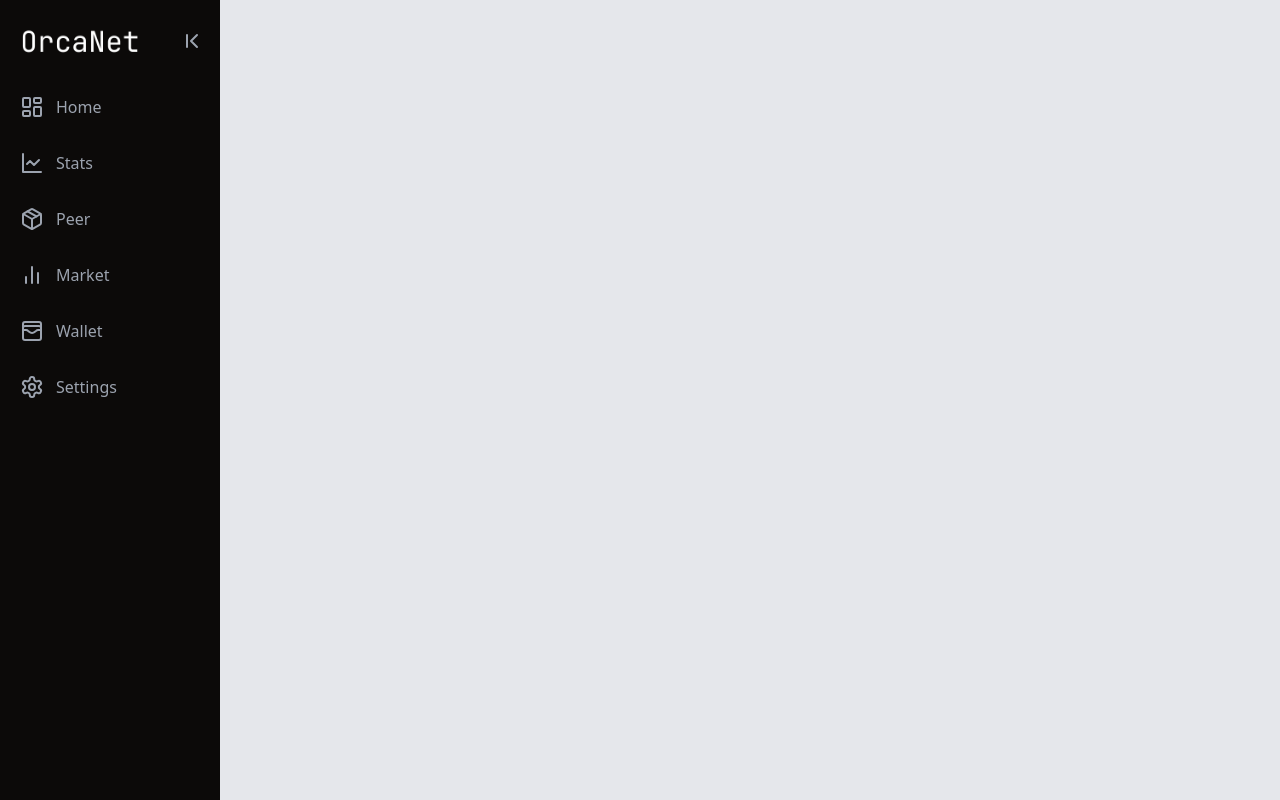
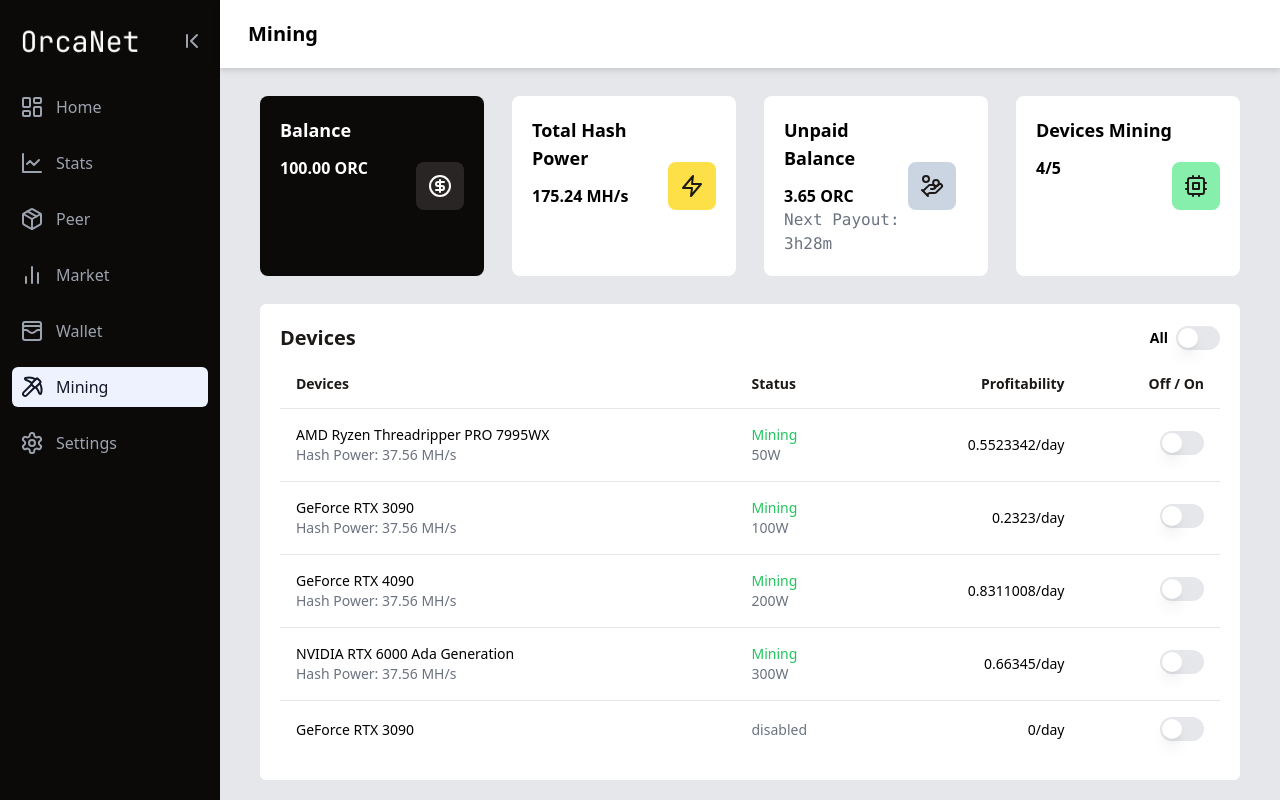
Before and after one commit to sbu-416-24sp/orcanet-desktop-deprecated, a React (Vite) app in the folder frontend/: page /mining in a window 1280 px wide. Built offline with nearby package versions, Linux system fonts and the light colour scheme.

Commit message:
Feature: Add mining page

```diff
--- a/frontend/package.json
+++ b/frontend/package.json
@@ -11,6 +11,7 @@
   "dependencies": {
     "@radix-ui/react-checkbox": "^1.0.4",
     "@radix-ui/react-slot": "^1.0.2",
+    "@radix-ui/react-switch": "^1.0.3",
     "@tanstack/react-table": "^8.12.0",
     "class-variance-authority": "^0.7.0",
     "clsx": "^2.1.0",
--- a/frontend/src/App.tsx
+++ b/frontend/src/App.tsx
@@ -5,6 +5,7 @@ import MarketPage from "./market/MarketPage";
 import WalletPage from "./wallet/WalletPage";
 import SettingsPage from "./settings/SettingsPage";
 import Sidebar from "./sidebar/Sidebar";
+import MiningPage from "./mining/Mining";
 
 import { ThemeProvider } from "@/components/ui/ThemeProvider";
 import { BrowserRouter as Router, Routes, Route } from "react-router-dom";
@@ -23,6 +24,7 @@ function App() {
             <Route path="/peer" element={<PeerPage />} />
             <Route path="/market" element={<MarketPage />} />
             <Route path="/wallet" element={<WalletPage />} />
+            <Route path="/mining" element={<MiningPage />} />
             <Route path="/settings" element={<SettingsPage />} />
           </Routes>
         </Router>
--- /dev/null
+++ b/frontend/src/mining/Mining.tsx
@@ -0,0 +1,85 @@
+import { CircleDollarSign, Zap, HandCoins, Cpu } from "lucide-react";
+import MiningDevices from "./MiningDevices";
+import { useState } from "react";
+
+const MiningPage = () => {
+  async function copyIDToClipboard(e: React.MouseEvent<HTMLParagraphElement>) {
+    await navigator.clipboard.writeText(e.currentTarget.innerText);
+  }
+
+  function MiningPageHeader() {
+    return (
+      <div className="bg-white w-full py-5 px-7 flex justify-between items-center drop-shadow-md">
+        <div className="flex items-center gap-2">
+          <h1 className="font-bold text-xl">Mining</h1>
+        </div>
+      </div>
+    );
+  }
+
+  function MiningDashBoard() {
+    return (
+      <div className="grid grid-cols-4 gap-7 mb-7">
+        <div className="flex justify-between bg-stone-950 text-white rounded-lg p-5">
+          <div>
+            <h1 className="text-lg mb-3 font-bold">Balance</h1>
+            <p className="font-semibold">100.00 ORC</p>
+          </div>
+          <div className="flex items-center h-full">
+            <div className="p-3 bg-stone-800 rounded-lg size-fit">
+              <CircleDollarSign />
+            </div>
+          </div>
+        </div>
+        <div className="flex justify-between bg-white rounded-lg p-5">
+          <div className="w-9/12">
+            <h1 className="text-lg mb-3 font-bold">Total Hash Power</h1>
+            <p className="w-full break-words font-semibold">175.24 MH/s</p>
+          </div>
+          <div className="flex items-center h-full">
+            <div className="p-3 bg-yellow-300 rounded-lg size-fit text-stone-900">
+              <Zap />
+            </div>
+          </div>
+        </div>
+        <div className="flex justify-between bg-white rounded-lg p-5">
+          <div className="w-9/12">
+            <h1 className="text-lg mb-3 font-bold">Unpaid Balance</h1>
+            <p className="w-full break-words font-semibold">3.65 ORC</p>
+            <p className="w-full break-words font-mono text-gray-500">
+              Next Payout: 3h28m
+            </p>
+          </div>
+          <div className="flex items-center h-full">
+            <div className="p-3 bg-slate-300 rounded-lg size-fit text-stone-900 mr-3">
+              <HandCoins />
+            </div>
+          </div>
+        </div>
+        <div className="flex justify-between bg-white rounded-lg p-5">
+          <div className="w-9/12">
+            <h1 className="text-lg mb-3 font-bold">Devices Mining</h1>
+            <p className="w-full break-words font-semibold">4/5</p>
+          </div>
+          <div className="flex items-center h-full">
+            <div className="p-3 bg-green-300 rounded-lg size-fit text-stone-900">
+              <Cpu />
+            </div>
+          </div>
+        </div>
+      </div>
+    );
+  }
+
+  return (
+    <div id="mining-page" className="flex flex-col grow size-full text-black">
+      <MiningPageHeader />
+      <div className="size-full px-10 py-7 overflow-y-auto">
+        <MiningDashBoard />
+        <MiningDevices />
+      </div>
+    </div>
+  );
+};
+
+export default MiningPage;
--- /dev/null
+++ b/frontend/src/mining/MiningDevices.tsx
@@ -0,0 +1,223 @@
+"use client";
+
+import {
+  ColumnDef,
+  flexRender,
+  getCoreRowModel,
+  useReactTable,
+} from "@tanstack/react-table";
+
+import {
+  Table,
+  TableBody,
+  TableCell,
+  TableHead,
+  TableHeader,
+  TableRow,
+} from "@/components/ui/table";
+
+import { ChevronsRight } from "lucide-react";
+import { Link, useParams } from "react-router-dom";
+import { Switch } from "@/components/ui/switch";
+
+export let DevicesData = [
+  {
+    id: "59a53ee428a643e940546c5ccfc5663e",
+    model: "AMD Ryzen Threadripper PRO 7995WX",
+    hashpower: "37.56 MH/s",
+    amount: 0.5523342,
+    status: "Mining",
+    power: "50W",
+    switch: true,
+  },
+  {
+    id: "f0623b42ea2d521b945a80b014f5694b",
+    model: "GeForce RTX 3090",
+    hashpower: "37.56 MH/s",
+    amount: 0.2323,
+    status: "Mining",
+    power: "100W",
+    switch: true,
+  },
+  {
+    id: "061b96f36e163ef82de2feefe7d7aaba",
+    model: "GeForce RTX 4090",
+    hashpower: "37.56 MH/s",
+    amount: 0.8311008,
+    status: "Mining",
+    power: "200W",
+    switch: true,
+  },
+  {
+    id: "b8ae1f8845ee9cbe64174ae089973b56",
+    model: "NVIDIA RTX 6000 Ada Generation",
+    hashpower: "37.56 MH/s",
+    amount: 0.66345,
+    status: "Mining",
+    power: "300W",
+    switch: true,
+  },
+  {
+    id: "bcaeff20734041e27098eb5138b3003a",
+    model: "GeForce RTX 3090",
+    hashpower: "",
+    amount: 0,
+    status: "disabled",
+    power: "",
+    switch: false,
+  },
+];
+
+interface DataTableProps<TData, TValue> {
+  columns: ColumnDef<TData, TValue>[];
+  data: TData[];
+}
+
+export function DataTable<TData, TValue>({
+  columns,
+  data,
+}: DataTableProps<TData, TValue>) {
+  const table = useReactTable({
+    data,
+    columns,
+    getCoreRowModel: getCoreRowModel(),
+  });
+
+  return (
+    <div className="rounded-md bg-white">
+      <Table>
+        <TableHeader>
+          {table.getHeaderGroups().map((headerGroup) => (
+            <TableRow key={headerGroup.id}>
+              {headerGroup.headers.map((header) => {
+                return (
+                  <TableHead
+                    key={header.id}
+                    className="font-semibold text-stone-900"
+                  >
+                    {header.isPlaceholder
+                      ? null
+                      : flexRender(
+                          header.column.columnDef.header,
+                          header.getContext()
+                        )}
+                  </TableHead>
+                );
+              })}
+            </TableRow>
+          ))}
+        </TableHeader>
+        <TableBody>
+          {table.getRowModel().rows?.length ? (
+            table.getRowModel().rows.map((row) => (
+              <TableRow
+                key={row.id}
+                data-state={row.getIsSelected() && "selected"}
+              >
+                {row.getVisibleCells().map((cell) => (
+                  <TableCell key={cell.id}>
+                    {flexRender(cell.column.columnDef.cell, cell.getContext())}
+                  </TableCell>
+                ))}
+              </TableRow>
+            ))
+          ) : (
+            <TableRow>
+              <TableCell colSpan={columns.length} className="h-24 text-center">
+                No results.
+              </TableCell>
+            </TableRow>
+          )}
+        </TableBody>
+      </Table>
+    </div>
+  );
+}
+
+export const columns = [
+  {
+    accessorKey: "id",
+    header: "Devices",
+    cell: ({ row }: { row: any }) => {
+      return (
+        <div>
+          <div className="font-md">{row.original.model}</div>
+          {row.original.hashpower && (
+            <div className="text-gray-500">
+              Hash Power: {row.original.hashpower}
+            </div>
+          )}
+        </div>
+      );
+    },
+  },
+  {
+    accessorKey: "status",
+    header: "Status",
+    cell: ({ row }: { row: any }) => {
+      const status = row.getValue("status") as string;
+      const color =
+        status === "disabled"
+          ? "text-gray-500"
+          : status === "Mining"
+          ? "text-green-500"
+          : "text-red-500";
+      return (
+        <div>
+          <div className={`font-medium ${color}`}>{status}</div>
+          <div className="text-gray-500">{row.original.power}</div>
+        </div>
+      );
+    },
+  },
+  {
+    accessorKey: "amount",
+    header: () => <div className="text-right">Profitability</div>,
+    cell: ({ row }: { row: any }) => {
+      return (
+        <div>
+          <div className={`text-right font-medium`}>
+            {row.getValue("amount")}/day
+          </div>
+        </div>
+      );
+    },
+  },
+  {
+    accessorKey: "switch",
+    header: () => <div className="text-right">Off / On</div>,
+    cell: ({ row }: { row: any }) => {
+      return (
+        <div>
+          <div className={`text-right font-medium`}>
+            <Switch
+              //   checked={row.original.switch}
+              onCheckedChange={() => {
+                console.log("Switched");
+              }}
+            />
+          </div>
+        </div>
+      );
+    },
+  },
+];
+
+export default function MiningDevices() {
+  const { page } = useParams();
+
+  return (
+    <div className="rounded-md bg-white p-5">
+      <div className="flex justify-between font-bold mb-2">
+        <h3 className="text-stone-900 text-xl">Devices</h3>
+        {page !== "transactions" && (
+          <div className=" flex gap-2 text-sm items-center hover:cursor-pointer">
+            <h3>All</h3>
+            <Switch />
+          </div>
+        )}
+      </div>
+      <DataTable columns={columns} data={DevicesData} />
+    </div>
+  );
+}
--- /dev/null
+++ b/frontend/src/shadcn/components/ui/switch.tsx
@@ -0,0 +1,27 @@
+import * as React from "react"
+import * as SwitchPrimitives from "@radix-ui/react-switch"
+
+import { cn } from "@/lib/utils"
+
+const Switch = React.forwardRef<
+  React.ElementRef<typeof SwitchPrimitives.Root>,
+  React.ComponentPropsWithoutRef<typeof SwitchPrimitives.Root>
+>(({ className, ...props }, ref) => (
+  <SwitchPrimitives.Root
+    className={cn(
+      "peer inline-flex h-6 w-11 shrink-0 cursor-pointer items-center rounded-full border-2 border-transparent transition-colors focus-visible:outline-none focus-visible:ring-2 focus-visible:ring-ring focus-visible:ring-offset-2 focus-visible:ring-offset-background disabled:cursor-not-allowed disabled:opacity-50 data-[state=checked]:bg-primary data-[state=unchecked]:bg-input",
+      className
+    )}
+    {...props}
+    ref={ref}
+  >
+    <SwitchPrimitives.Thumb
+      className={cn(
+        "pointer-events-none block h-5 w-5 rounded-full bg-background shadow-lg ring-0 transition-transform data-[state=checked]:translate-x-5 data-[state=unchecked]:translate-x-0"
+      )}
+    />
+  </SwitchPrimitives.Root>
+))
+Switch.displayName = SwitchPrimitives.Root.displayName
+
+export { Switch }
--- a/frontend/src/sidebar/Sidebar.tsx
+++ b/frontend/src/sidebar/Sidebar.tsx
@@ -7,6 +7,7 @@ import {
   LayoutDashboard,
   Settings,
   Package,
+  Pickaxe,
 } from "lucide-react";
 import { createContext, useState } from "react";
 export const SidebarContext = createContext({ expanded: true });
@@ -80,6 +81,11 @@ function NavButtons({
       active: isActive("/wallet"),
     },
     {
+      icon: <Pickaxe />,
+      text: "Mining",
+      active: isActive("/mining"),
+    },
+    {
       icon: <Settings />,
       text: "Settings",
       active: isActive("/settings"),
```
Also changed, not shown: 1 other file (tests, documents, lock files or other folders).
